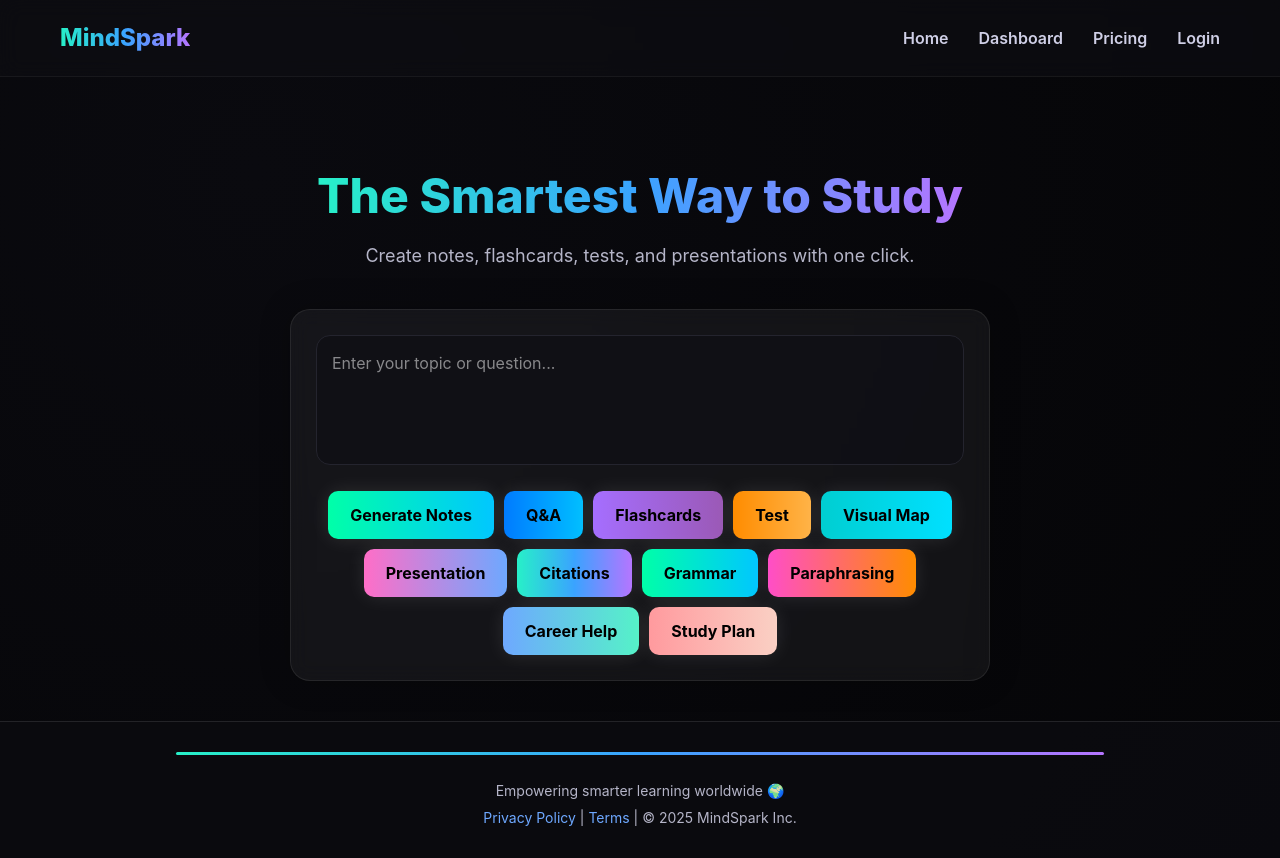
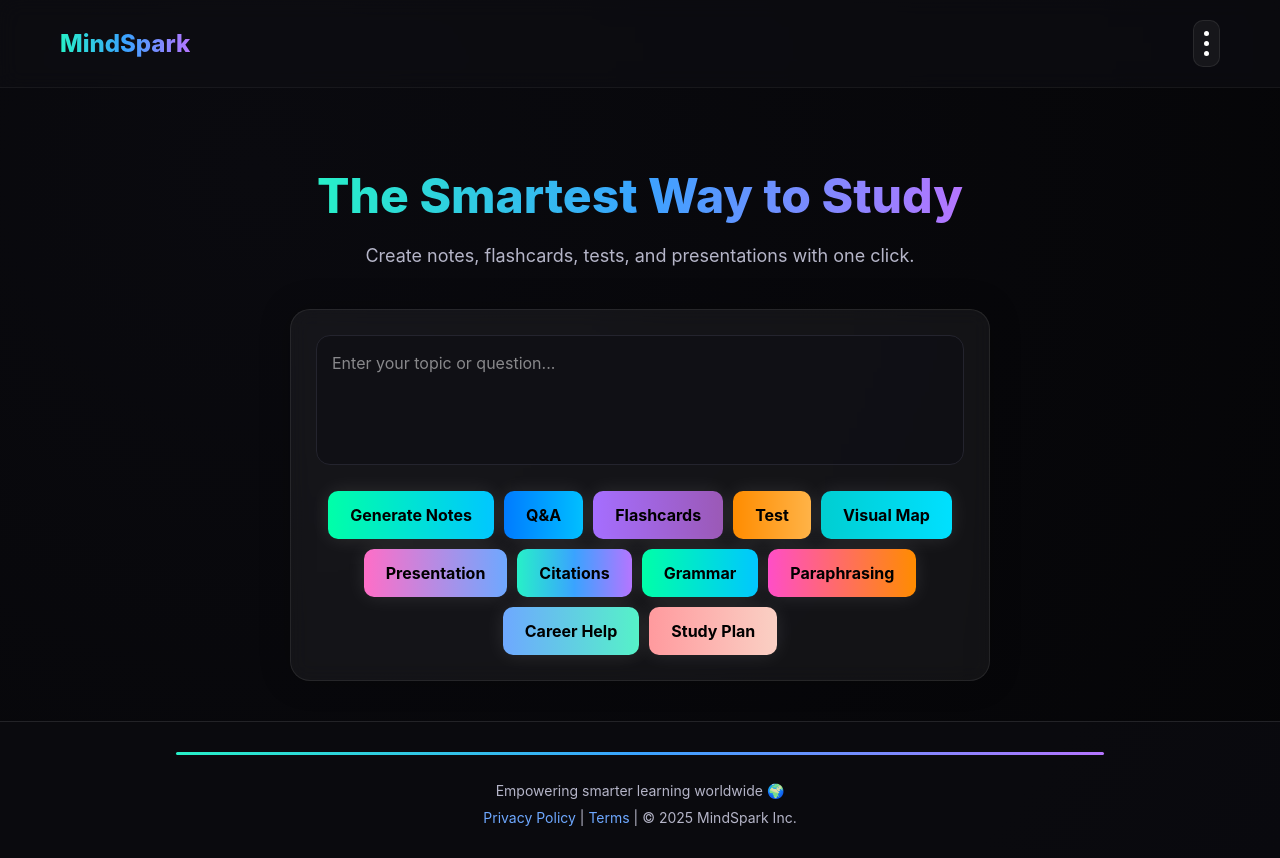
Before and after one commit to hamza07ejaz/MindSpark, a Next.js app: page / in a window 1280 px wide. Built offline with nearby package versions, Linux system fonts and the light colour scheme.

Commit message:
Removed top nav links and replaced with premium 3-dot menu button linking to /menu

```diff
--- a/app/page.tsx
+++ b/app/page.tsx
@@ -67,29 +67,52 @@ export default function Home() {
           MindSpark
         </h2>
 
-        <nav style={{ display: "flex", gap: "30px" }}>
-          {["Home", "Dashboard", "Pricing", "Login"].map((item) => (
-            <p
-              key={item}
-              onClick={() =>
-                (window.location.href =
-                  item === "Home"
-                    ? "/"
-                    : "/" + item.toLowerCase())
-              }
-              style={{
-                cursor: "pointer",
-                fontWeight: 600,
-                color: "#cfcfe6",
-                transition: "0.2s",
-              }}
-              onMouseOver={(e) => (e.currentTarget.style.color = "#fff")}
-              onMouseOut={(e) => (e.currentTarget.style.color = "#cfcfe6")}
-            >
-              {item}
-            </p>
-          ))}
-        </nav>
+        {/* 3-dot vertical menu icon */}
+        <div
+          onClick={() => (window.location.href = "/menu")}
+          style={{
+            cursor: "pointer",
+            display: "flex",
+            flexDirection: "column",
+            gap: "5px",
+            padding: "10px",
+            borderRadius: "10px",
+            background: "rgba(255,255,255,0.05)",
+            border: "1px solid rgba(255,255,255,0.08)",
+            transition: "0.2s",
+          }}
+          onMouseOver={(e) =>
+            (e.currentTarget.style.background = "rgba(255,255,255,0.12)")
+          }
+          onMouseOut={(e) =>
+            (e.currentTarget.style.background = "rgba(255,255,255,0.05)")
+          }
+        >
+          <div
+            style={{
+              width: "5px",
+              height: "5px",
+              background: "#fff",
+              borderRadius: "50%",
+            }}
+          />
+          <div
+            style={{
+              width: "5px",
+              height: "5px",
+              background: "#fff",
+              borderRadius: "50%",
+            }}
+          />
+          <div
+            style={{
+              width: "5px",
+              height: "5px",
+              background: "#fff",
+              borderRadius: "50%",
+            }}
+          />
+        </div>
       </header>
 
       {/* ---- HERO / TOOL ---- */}
@@ -253,8 +276,7 @@ export default function Home() {
         <div
           style={{
             height: "3px",
-            background:
-              "linear-gradient(90deg,#27f0c8,#3aa3ff,#b575ff)",
+            background: "linear-gradient(90deg,#27f0c8,#3aa3ff,#b575ff)",
             borderRadius: "999px",
             width: "80%",
             margin: "0 auto 25px auto",
```
